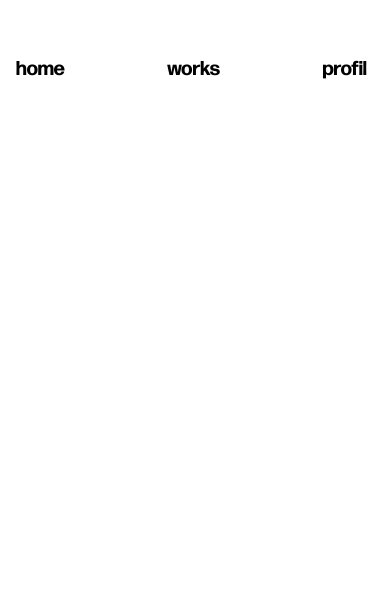
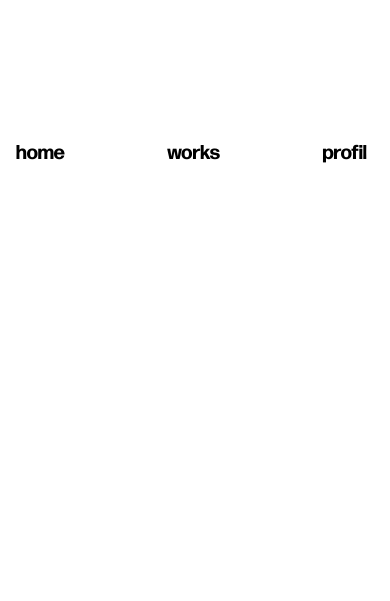
Before and after one commit to AdryanPro/claxStudio, a React (Vite) app: page /Molly in a window 390 px wide. Shown: the part 1466-2067 px from the top of the page. Built offline with nearby package versions, Linux system fonts and the light colour scheme; the HTML template or start-up script is replaced by a standard one; a web font is replaced by a local one.

Commit message:
hope is good now

```diff
--- a/src/CSS/TopProjectMobile.css
+++ b/src/CSS/TopProjectMobile.css
@@ -15,7 +15,7 @@
     .worksMenuWrapper{
         min-width: 90vw;
         left: 1rem;
-        bottom: 50vh !important;
+        bottom: 40vh !important;
         display: flex;
         justify-content: space-between;
     }
```
